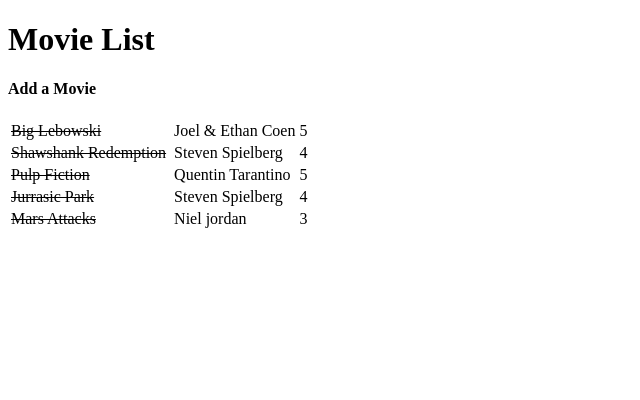
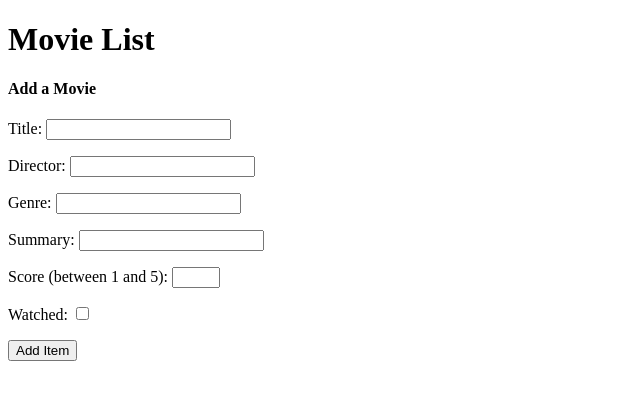
Before and after one commit to burkero2/ci-hello-movie, a Django app: template movie_app/templates/movie_app/movie_app_add.html in a window 1280 px wide. Shown: the top 400 px of the page, without its empty margins (0-640 px from the left). Run offline with Django 3.2, Linux system fonts and the light colour scheme; the template is opened without the code that fills it: values that come from a table or form of the project are taken from there, others are empty; data comes from the database, SQL or seed files in the repository; both versions use the stored data as it was after the commit.

Commit message:
Part 7: Just about to add the forms

```diff
--- a/movie_app/templates/movie_app/movie_app_add.html
+++ b/movie_app/templates/movie_app/movie_app_add.html
@@ -9,22 +9,56 @@
 <body>
     <h1>Movie List</h1>
     <h4>Add a Movie</h4>
-    <table>
-        {% for item in items %}
-        <tr>
-            {% if item.watched %}
-                <td><strike>{{ item.title }}</strike></td>
-            {% else %}
-                <td>{{ item.title }}</td>
-            {% endif %}
-            <td>{{ item.image }}</td>
-            <td>{{ item.director }}</td>
-            <td>{{ item.score }}</td>
-        </tr>
-            {% empty %}
-            <tr><td>You have nothing to do</td></tr>
+    <form method = "POST" action = "/add/">
+        {% csrf_token %}
+        <div>
+            <p>
+                <label for = "id_title">Title:</label>
+                <input type="text" id="id_title" name="movie_title" />
+            </p>
+        </div>
 
-        {% endfor %}
-    </table>
+        <div>
+            <p>
+                <label for = "id_director">Director:</label>
+                <input type="text" id="id_director" name="movie_director" />
+            </p>
+        </div>
+        <div>
+            <p>
+                <label for = "id_genre">Genre:</label>
+                <input type="text" id="id_genre" name="movie_genre" />
+            </p>
+        </div>
+
+        <div>
+            <p>
+                <label for = "id_summary">Summary:</label>
+                <input type="textarea" id="id_summary" name="movie_summary" rows="4" cols="50" />
+            </p>
+        </div>
+
+        <div>
+            <p>
+                <label for = "id_score">Score (between 1 and 5): </label>
+                <input type="number" id="id_score" name="movie_score" min="1" max="5">
+            </p>
+        </div>
+
+        <div>
+            <p>
+                <label for = "id_watched">Watched:</label>
+                <input type="checkbox" id="id_watched" name="watched" />
+            </p>
+        </div>
+
+        <div>
+            <p>
+                <button type="submit">Add Item</button>
+            </p>
+        </div>
+
+
+    </form>
 </body>
 </html>
--- a/movie_app/templates/movie_app/movie_app_home.html
+++ b/movie_app/templates/movie_app/movie_app_home.html
@@ -28,5 +28,6 @@
 
         {% endfor %}
     </table>
+    <a href = "/add">Add a movie</a>
 </body>
 </html>
--- a/movie_list/urls.py
+++ b/movie_list/urls.py
@@ -15,10 +15,11 @@ Including another URLconf
 """
 from django.contrib import admin
 from django.urls import path
-from movie_app.views import get_movie_list
+from movie_app.views import get_movie_list, add_movie
 
 urlpatterns = [
     path('admin/', admin.site.urls),
     path('', get_movie_list, name = 'get_movie_list'),
+    path('add/', add_movie, name = 'add'),
 
 ]
```
Also changed, not shown: movie_app/forms.py (added, +7 -0 lines), movie_app/views.py (+17 -1 lines), db.sqlite3.
